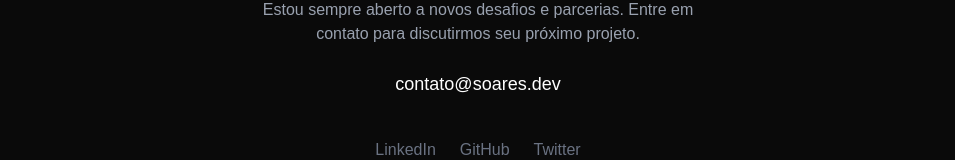
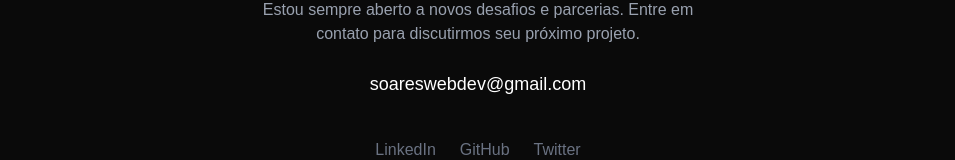
Before and after one commit to lucsg13/teste-motion-website, a Next.js app: page / in a window 1280 px wide. Shown: the part 5745-5905 px from the top of the page, without its empty margins (162-1117 px from the left). Built offline with nearby package versions, Linux system fonts and the light colour scheme.

Commit message:
Update contact email in Footer component

```diff
--- a/src/components/Footer.tsx
+++ b/src/components/Footer.tsx
@@ -14,10 +14,10 @@ export default function Footer() {
                 </p>
 
                 <a
-                    href="mailto:contato@soares.dev"
+                    href="mailto:soareswebdev@gmail.com"
                     className="text-white hover:text-blue-400 transition-colors text-lg font-medium"
                 >
-                    contato@soares.dev
+                    soareswebdev@gmail.com
                 </a>
 
                 <div className="flex gap-6 mt-4">
```
